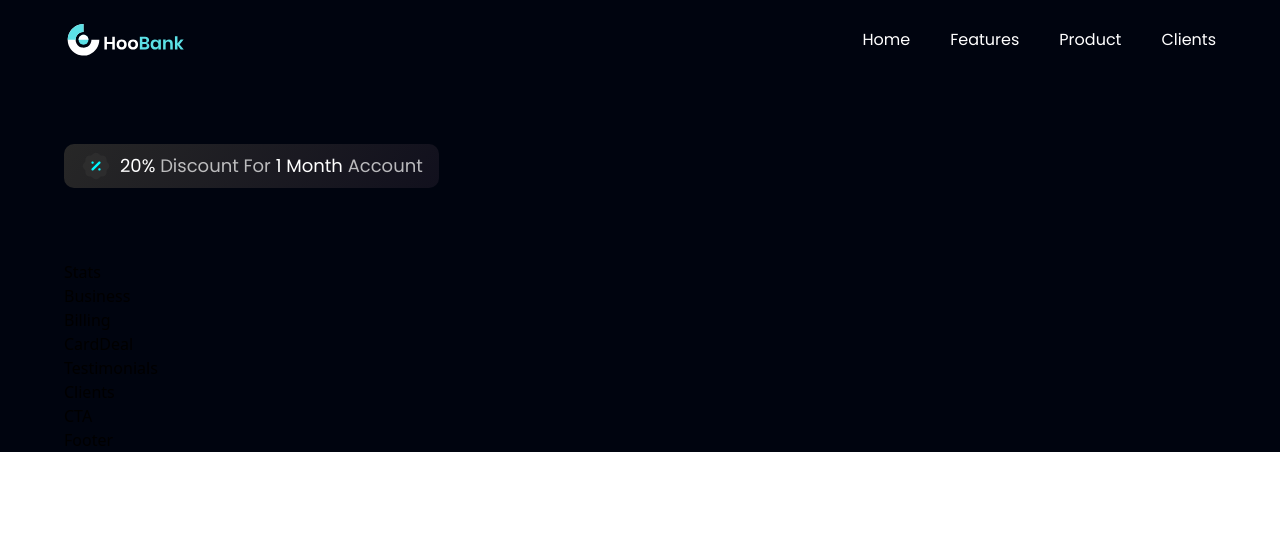
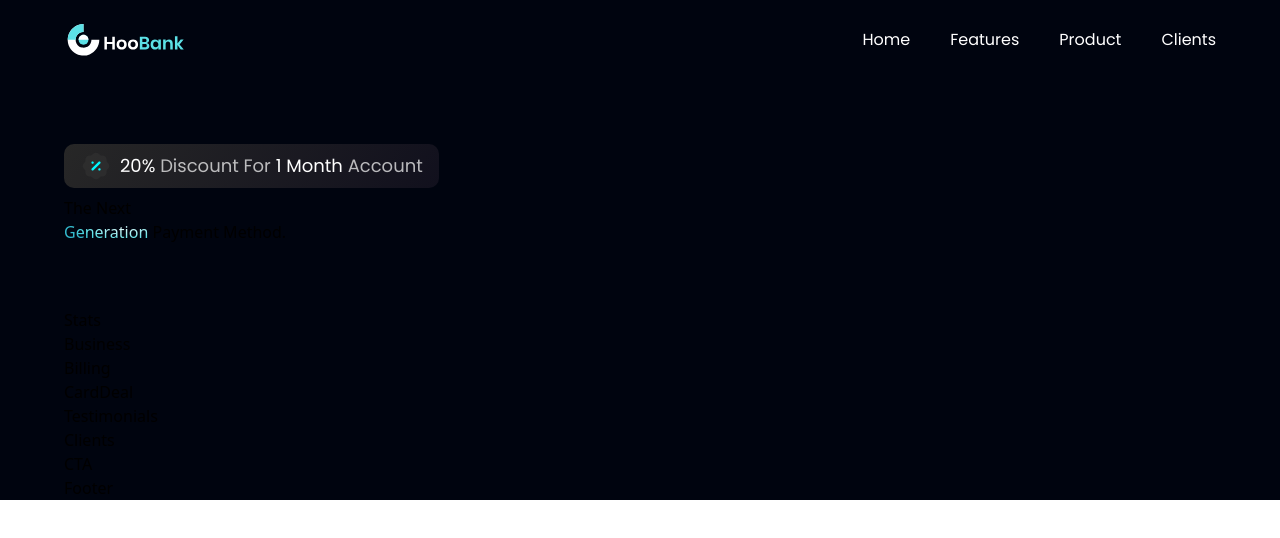
Before and after one commit to henlowgg/modern, a React (Vite) app: page / in a window 1280 px wide. Shown: the top 538 px of the page. Built offline with nearby package versions, Linux system fonts and the light colour scheme.

Commit message:
adding more changes to hero section including the span text

```diff
--- a/src/components/Hero.jsx
+++ b/src/components/Hero.jsx
@@ -12,6 +12,17 @@ const Hero = () => (
         </p>
       </div>
 
+      <div className="flex flex-row justify-between items-center w-full">
+          <h1>
+            The Next <br className="sm:block hidden" /> {" "}
+            <span
+            className="text-gradient">Generation
+            </span> {" "}
+            Payment Method.
+          </h1>
+
+      </div>
+
     </div>
   </section>
 )
```
